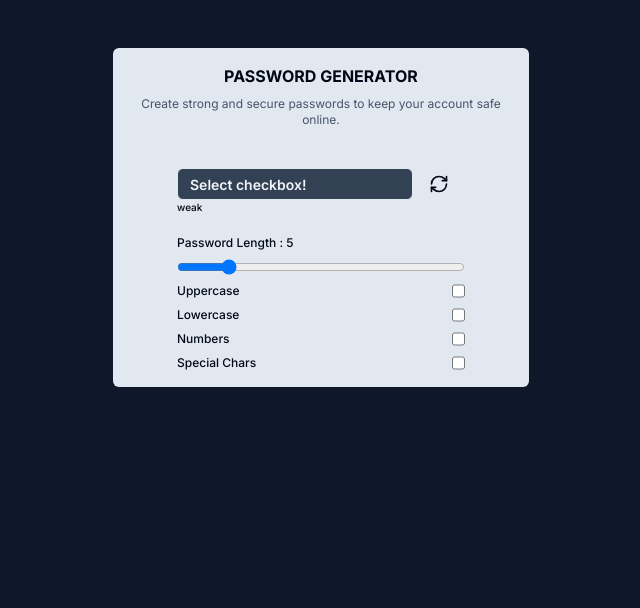
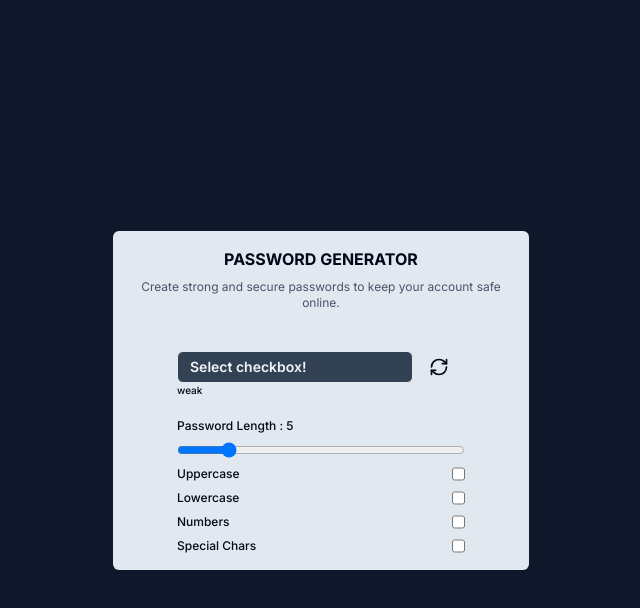
Before and after one commit to devemit/password-generator, a Next.js app: page / in a window 1280 px wide. Shown: the top 608 px of the page, without its empty margins (319-959 px from the left). Built offline with nearby package versions, Linux system fonts and the light colour scheme.

Commit message:
relocated to center

```diff
--- a/app/page.tsx
+++ b/app/page.tsx
@@ -2,7 +2,7 @@ import Generator from '@/components/generator-body';
 
 export default function Home() {
   return (
-    <main className='flex min-h-screen flex-col items-center bg-slate-900  p-12'>
+    <main className='flex min-h-screen flex-col items-center bg-slate-900 justify-center'>
       <Generator />
     </main>
   );
```
